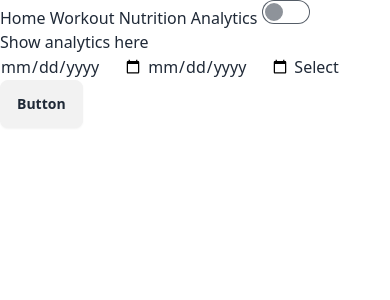
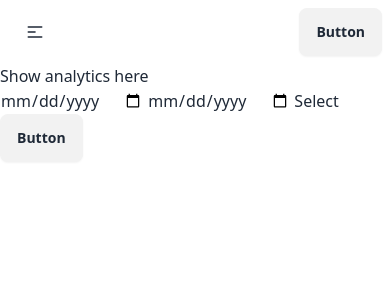
Before and after one commit to SendKazetoOlympics/datarepo_dashboard, a SvelteKit app: page /analytics in a window 390 px wide. Shown: the top 300 px of the page. Built offline with nearby package versions, Linux system fonts and the light colour scheme.

Commit message:
Recover ls api

```diff
--- a/src/routes/+layout.svelte
+++ b/src/routes/+layout.svelte
@@ -3,12 +3,44 @@
 	let isDark: Boolean = false;
 </script>
 
-<nav>
-	<a href="./">Home</a>
-	<a href="./workout">Workout</a>
-	<a href="./nutrition">Nutrition</a>
-	<a href="./analytics">Analytics</a>
-	<input type="checkbox" bind:value={isDark} class="toggle theme-controller" />
-</nav>
+<div class="navbar">
+	<div class="navbar-start">
+		<div tabindex="0" role="button" class="btn btn-ghost lg:hidden">
+			<svg
+			  xmlns="http://www.w3.org/2000/svg"
+			  class="h-5 w-5"
+			  fill="none"
+			  viewBox="0 0 24 24"
+			  stroke="currentColor">
+			  <path
+				stroke-linecap="round"
+				stroke-linejoin="round"
+				stroke-width="2"
+				d="M4 6h16M4 12h8m-8 6h16" />
+			</svg>
+		  </div>
+	</div>
+	<div class="navbar-center hidden lg:flex">
+		<ul class="menu menu-horizontal px-1">
+			<li>
+				<a href="./">Home</a>
+			</li>
+			<li>
+				<a href="./workout">Workout</a>
+			</li>
+			<li>
+				<a href="./nutrition">Nutrition</a>
+			</li>
+			<li>
+				<a href="./analytics">Analytics</a>
+			</li>
+		</ul>
+	  </div>
+	<div class="navbar-end">
+		<a class="btn">Button</a>
+	  </div>
+</div>
 
+<div>
 <slot></slot>
+</div>
--- a/src/routes/workout/+page.server.js
+++ b/src/routes/workout/+page.server.js
@@ -1,9 +1,17 @@
-import * as ls from '$lib/server/labelstudio';
+import { LABEL_STUDIO_URL, LABEL_STUDIO_API_ACCESSKEY } from '$env/static/private';
 
 export async function load() {
-    const projects = await ls.get_projects();
+    const project_list = await fetch(LABEL_STUDIO_URL+'/api/projects/', {
+        headers: {
+            'Authorization': 'Token  ' + LABEL_STUDIO_API_ACCESSKEY
+        }
+        })
+    if (!project_list.ok) {
+        throw new Error('Failed to fetch project list');
+    }
+    let res = await project_list.json();
     return {
-        projects: projects
+        projects: await res
     };
 }
 
```
